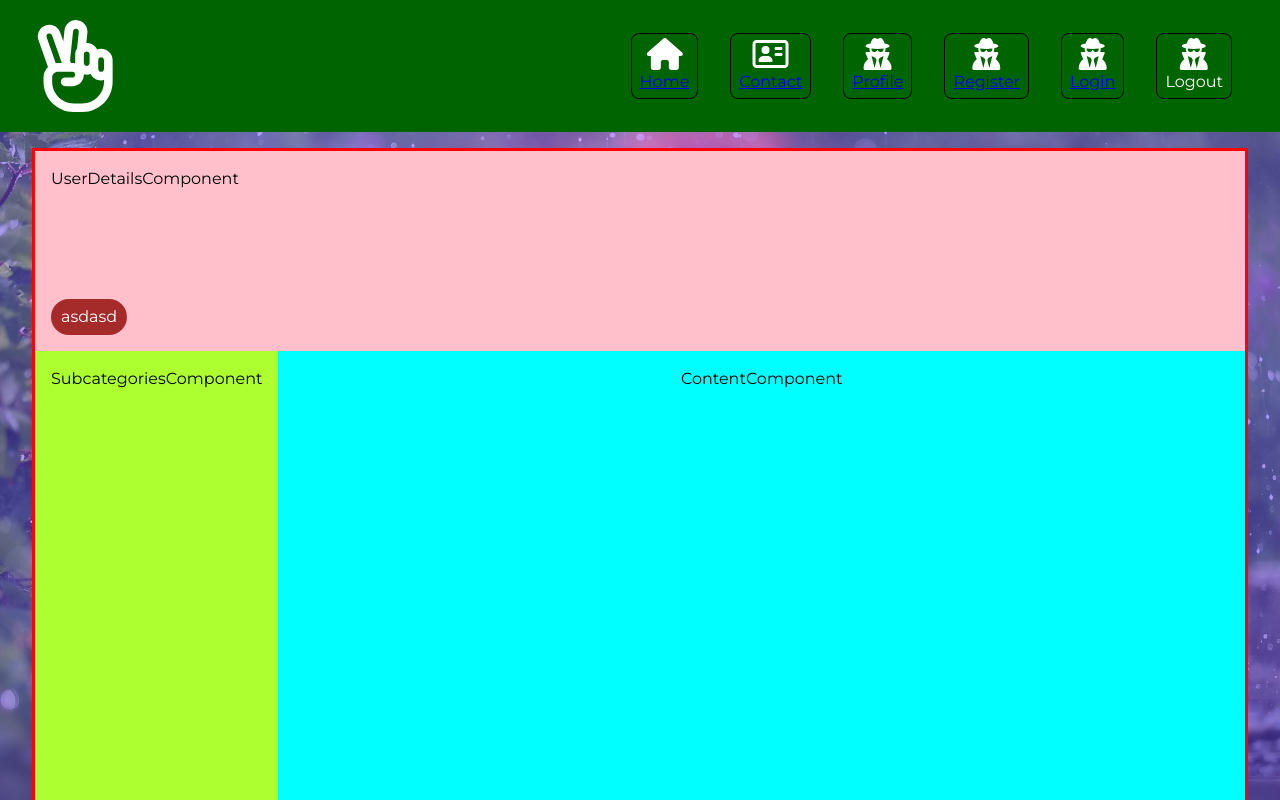
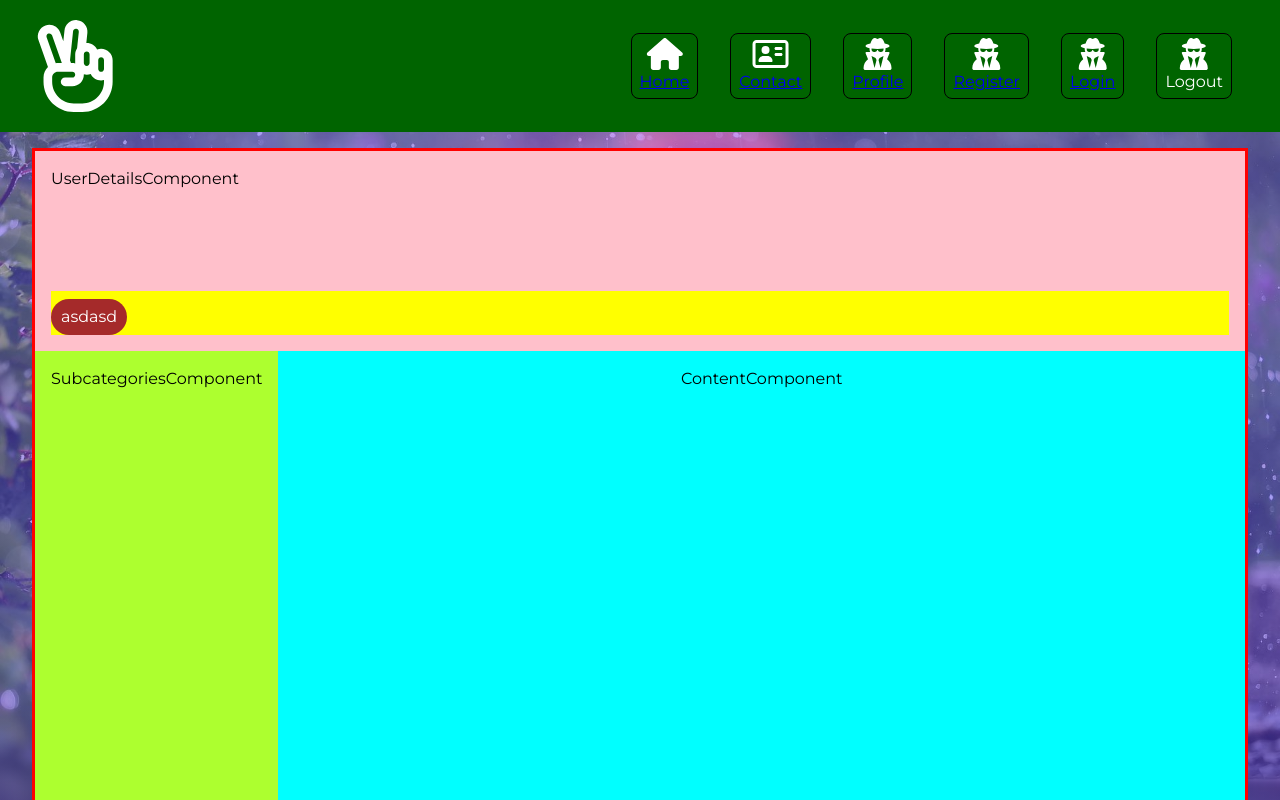
Before and after one commit to AlexanderKrysiuk/LinkUp-Frontend, a React (Vite) app: page /Profile in a window 1280 px wide. Shown: the top 800 px of the page. Built offline with nearby package versions, Linux system fonts and the light colour scheme; a web font is replaced by a local one.

Commit message:
change: changes in styling feat: initialized placeholder routes file

```diff
--- a/src/components/profile/header/categories/CategoriesComponent.tsx
+++ b/src/components/profile/header/categories/CategoriesComponent.tsx
@@ -3,9 +3,11 @@ import React from 'react';
 
 const CategoriesComponent = () => {
 	return (
-		<div>
-			<PillComponent text='asdasd' />
-		</div>
+		<ul className='profile__header_categories'>
+			<li>
+				<PillComponent text='asdasd' />
+			</li>
+		</ul>
 	);
 };
 
--- a/src/components/utils/buttons/PillComponent.css
+++ b/src/components/utils/buttons/PillComponent.css
@@ -2,6 +2,7 @@
   border: 2px solid transparent;
   border-radius: 3rem;
   background-color: brown;
+  margin: 0.5rem 0.5rem 0 0;
   padding: 0.25rem 0.5rem;
   color: white;
   transition: all 0.5s;
--- a/src/components/utils/buttons/PillComponent.scss
+++ b/src/components/utils/buttons/PillComponent.scss
@@ -2,6 +2,7 @@
 	border: 2px solid transparent;
 	border-radius: 3rem;
 	background-color: brown;
+	margin: 0.5rem 0.5rem 0 0;
 	padding: 0.25rem 0.5rem;
 	color: white;
 	transition: all 0.5s;
--- a/src/layouts/profile/ProfilePageLayout.css
+++ b/src/layouts/profile/ProfilePageLayout.css
@@ -17,6 +17,13 @@
   justify-content: space-between;
   background-color: pink;
 }
+.profile__header_categories {
+  width: 100%;
+  background-color: yellow;
+  padding: 0;
+  text-align: left;
+  list-style-type: none;
+}
 .profile__sidebar {
   grid-area: 2/1/6/2;
   flex-direction: column;
--- a/src/layouts/profile/ProfilePageLayout.scss
+++ b/src/layouts/profile/ProfilePageLayout.scss
@@ -18,6 +18,13 @@
 		align-items: flex-start;
 		justify-content: space-between;
 		background-color: pink;
+		&_categories {
+			width: 100%;
+			background-color: yellow;
+			padding: 0;
+			text-align: left;
+			list-style-type: none;
+		}
 	}
 	&__sidebar {
 		grid-area: 2 / 1 / 6 / 2;
```
Also changed, not shown: src/components/profile/header/ProfileMenuItems.ts (added, +44 -0 lines), 2 other files (tests, documents, lock files or other folders).
